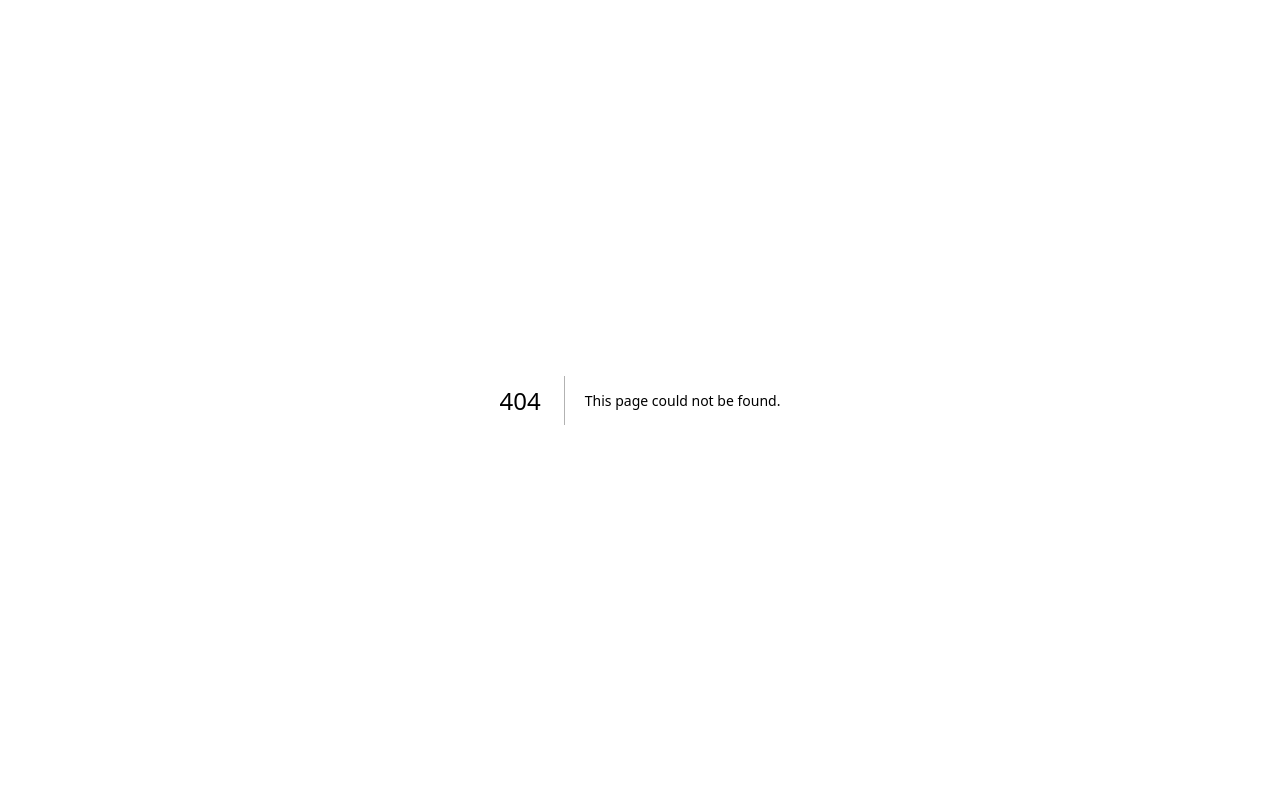
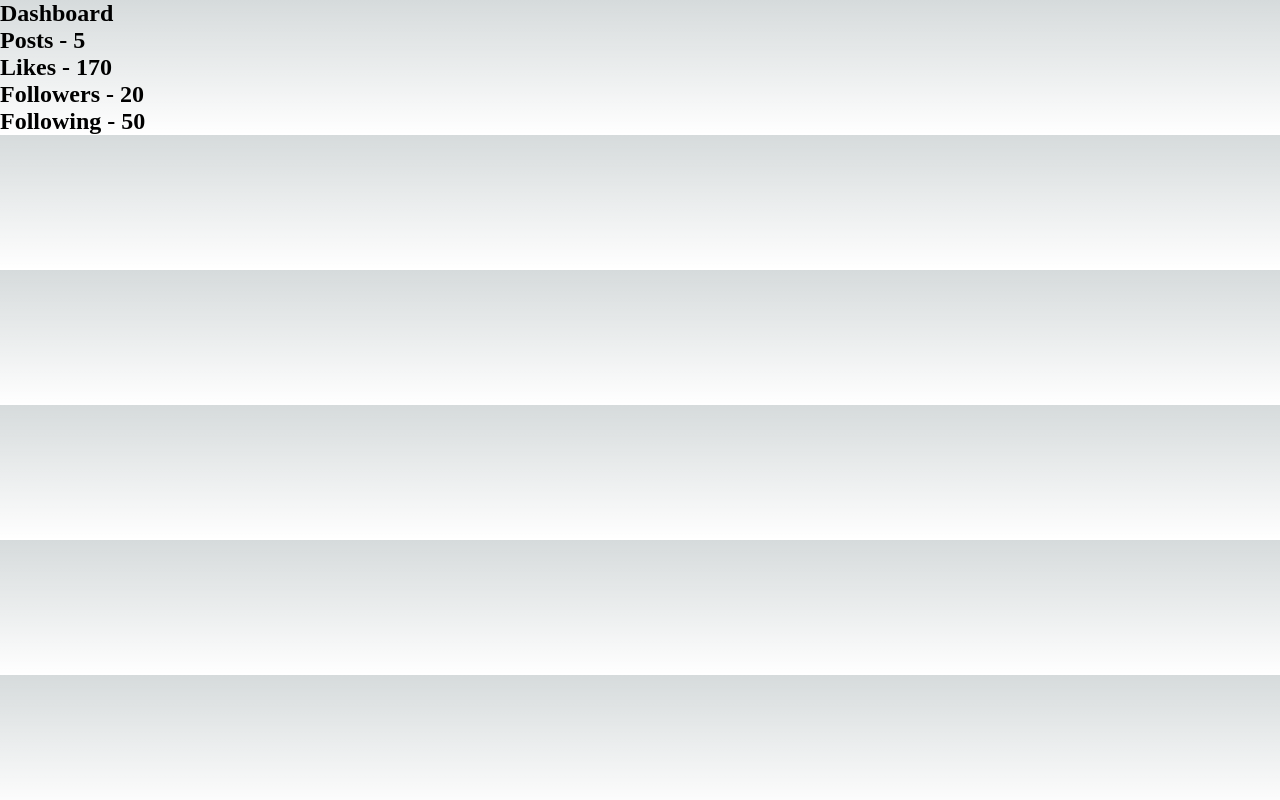
Before and after one commit to bintibhatt/next-prerendering, a Next.js app: page /dashboard-swr in a window 1280 px wide. Before the commit this address had no page. Built offline with nearby package versions, Linux system fonts and the light colour scheme; data requests are answered from the project's data file.

Commit message:
SWR for Client-side Data Fetching Hands-on

```diff
--- a/db.json
+++ b/db.json
@@ -1,7 +1,7 @@
 {
   "dashboard": {
     "posts": 5,
-    "likes": 100,
+    "likes": 170,
     "followers": 20,
     "following": 50
   },
--- a/package.json
+++ b/package.json
@@ -13,7 +13,8 @@
     "json-server": "^1.0.0-alpha.14",
     "next": "14.0.4",
     "react": "^18",
-    "react-dom": "^18"
+    "react-dom": "^18",
+    "swr": "^2.2.4"
   },
   "devDependencies": {
     "eslint": "^8",
--- /dev/null
+++ b/src/pages/dashboard-swr.js
@@ -0,0 +1,26 @@
+import useSWR from "swr";
+
+const fetcher = async () => {
+  const response = await fetch("http://localhost:4000/dashboard");
+  const data = await response.json();
+  return data;
+};
+
+function DashboardSWR() {
+  const { data, error } = useSWR("dashboard", fetcher);
+
+  if (error) return "An error has occurred. Please try again later.";
+  if (!data) return "Loading...";
+
+  return (
+    <div>
+      <h2>Dashboard</h2>
+      <h2>Posts - {data.posts}</h2>
+      <h2>Likes - {data.likes}</h2>
+      <h2>Followers - {data.followers}</h2>
+      <h2>Following - {data.following}</h2>
+    </div>
+  );
+}
+
+export default DashboardSWR;
```
Also changed, not shown: 1 other file (tests, documents, lock files or other folders).
